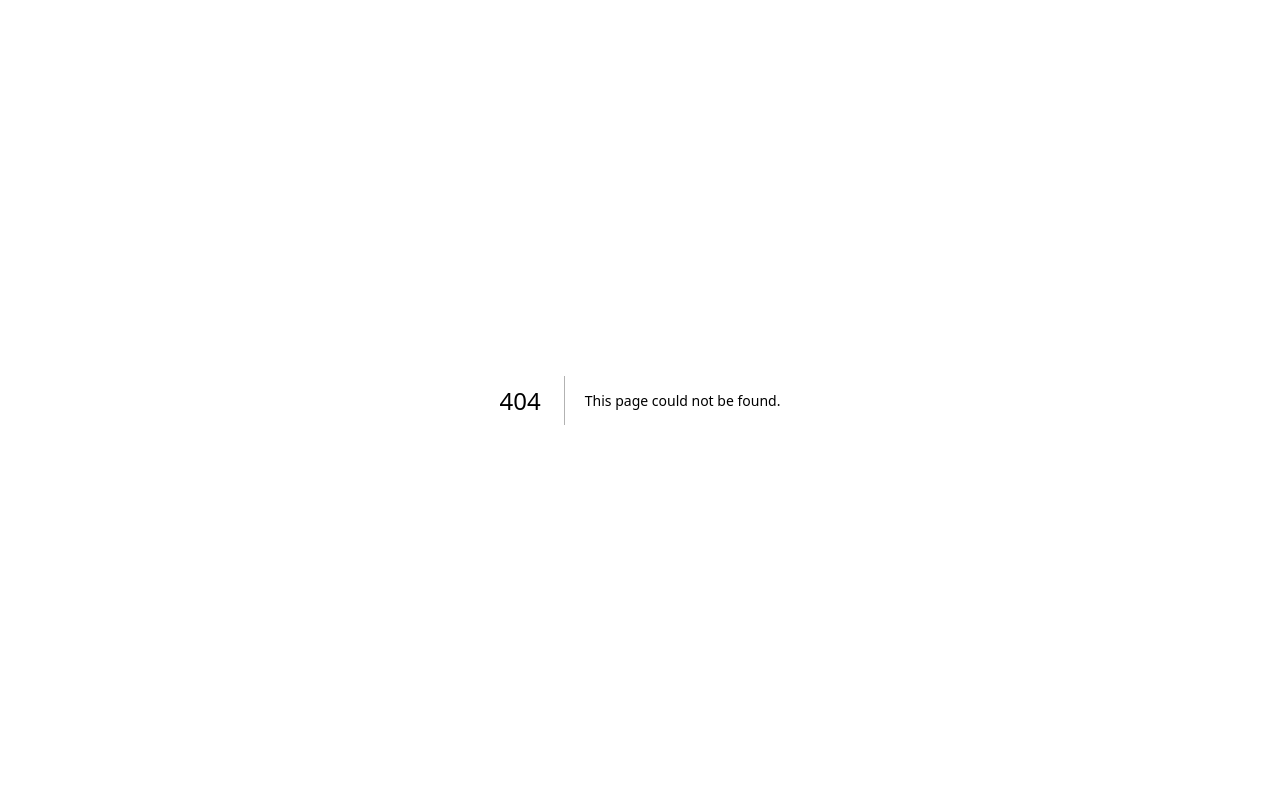
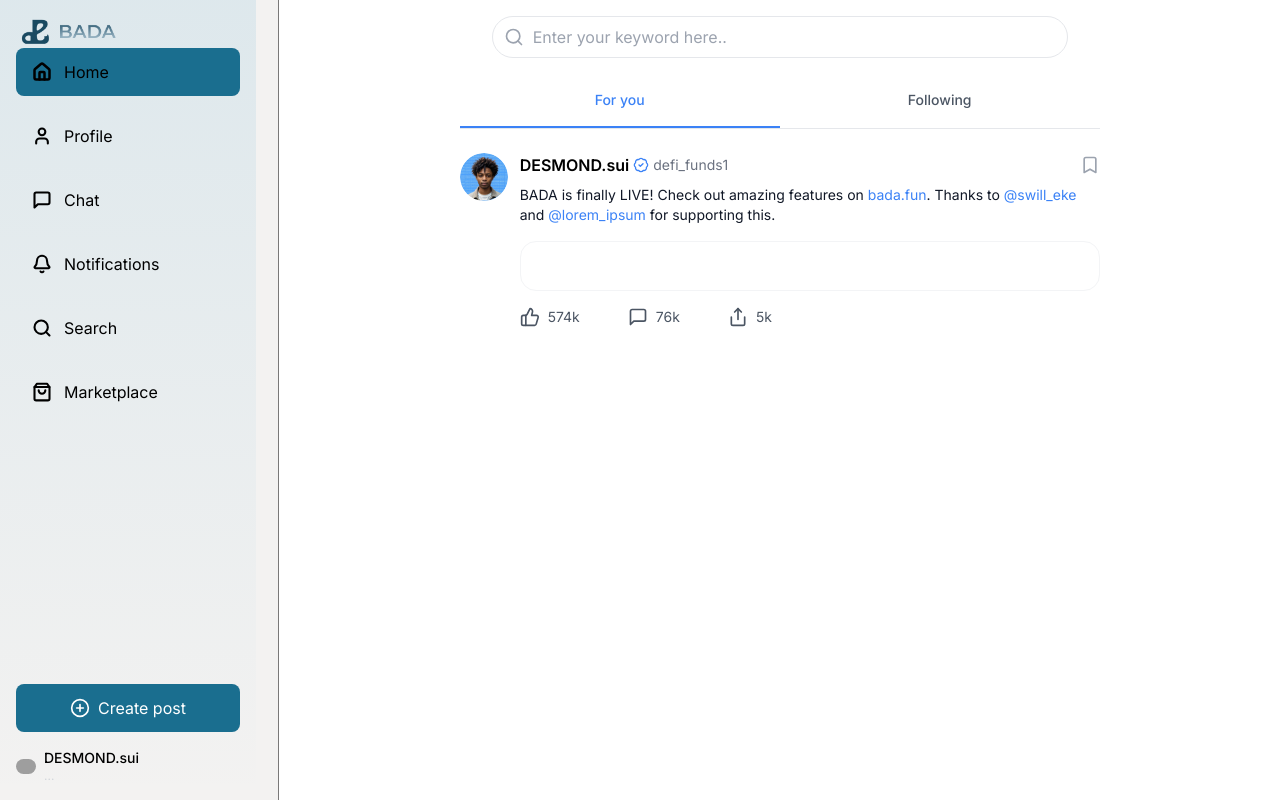
Before and after one commit to CinnamonfirJ/bada-web, a Next.js app: page /home in a window 1280 px wide. Before the commit this address had no page. Built offline with nearby package versions, Linux system fonts and the light colour scheme; grey boxes are pictures that could not be loaded.

Commit message:
new file:   app/(dashboard)/home/page.tsx

```diff
--- a/app/(dashboard)/admin/page.tsx
+++ /dev/null
@@ -1,57 +0,0 @@
-import { Bookmark, Heart, MessageSquare, Share2 } from "lucide-react";
-import Image from "next/image";
-
-const AdminPage = () => {
-  return (
-    <div>
-      {/* Main section */}
-      <div className='flex flex-col w-full md:w-2/3 p-4'>
-        <div className='bg-white shadow-md rounded-lg p-4'>
-          <div className='flex items-center space-x-4'>
-            <Image
-              src='/path-to-avatar.jpg'
-              alt='User Avatar'
-              width={40}
-              height={40}
-              className=' rounded-full'
-            />
-            <div>
-              <h2 className='font-bold text-lg flex items-center space-x-2'>
-                <span>DESMOND.sui</span>
-                <span className='text-blue-500'>
-                  <svg className='inline-block h-4 w-4'>
-                    <circle cx='12' cy='12' r='10' fill='currentColor' />
-                  </svg>
-                </span>
-              </h2>
-              <p className='text-sm text-gray-500'>@defi_funds1</p>
-            </div>
-          </div>
-          <p className='mt-4'>
-            BADA is finally LIVE! Check out amazing features on bada.fun. Thanks
-            to @swill.eke and @lorem_ipsum for supporting this.
-          </p>
-          <div className='flex items-center justify-between mt-4'>
-            <div className='flex space-x-4'>
-              <button className='flex items-center space-x-1 text-gray-600 hover:text-black'>
-                <Heart />
-                <span>574k</span>
-              </button>
-              <button className='flex items-center space-x-1 text-gray-600 hover:text-black'>
-                <MessageSquare />
-                <span>76k</span>
-              </button>
-              <button className='flex items-center space-x-1 text-gray-600 hover:text-black'>
-                <Share2 />
-                <span>5k</span>
-              </button>
-            </div>
-            <Bookmark className='text-gray-600 hover:text-black' />
-          </div>
-        </div>
-      </div>
-    </div>
-  );
-};
-
-export default AdminPage;
--- /dev/null
+++ b/app/(dashboard)/home/page.tsx
@@ -0,0 +1,50 @@
+import { FeedTabs } from "@/app/_components/FeedTabs";
+import { SearchBar } from "@/app/_components/SearchBar";
+import { Post } from "@/app/_components/Post";
+// import { Bookmark, Heart, MessageSquare, Share2 } from "lucide-react";
+// import Image from "next/image";
+
+const HomePage = () => {
+  return (
+    <main className='min-h-screen bg-white'>
+      <div className='max-w-2xl mx-auto px-4'>
+        <div className='py-4'>
+          <SearchBar />
+        </div>
+        <FeedTabs />
+        <Post
+          author={{
+            name: "DESMOND.sui",
+            handle: "defi_funds1",
+            avatar: "/assets/profile-pic.png?height=48&width=48",
+            isVerified: true,
+          }}
+          content={
+            <p>
+              BADA is finally LIVE! Check out amazing features on{" "}
+              <a href='#' className='text-blue-500 hover:underline'>
+                bada.fun
+              </a>
+              . Thanks to{" "}
+              <a href='#' className='text-blue-500 hover:underline'>
+                @swill_eke
+              </a>{" "}
+              and{" "}
+              <a href='#' className='text-blue-500 hover:underline'>
+                @lorem_ipsum
+              </a>{" "}
+              for supporting this.
+            </p>
+          }
+          metrics={{
+            likes: 574000,
+            comments: 76000,
+            shares: 5000,
+          }}
+        />
+      </div>
+    </main>
+  );
+};
+
+export default HomePage;
--- /dev/null
+++ b/app/_components/FeedTabs.tsx
@@ -0,0 +1,34 @@
+'use client'
+
+import { useState } from 'react'
+
+export function FeedTabs() {
+  const [activeTab, setActiveTab] = useState<'for-you' | 'following'>('for-you')
+
+  return (
+    <div className="border-b border-gray-200">
+      <div className="flex">
+        <button
+          onClick={() => setActiveTab('for-you')}
+          className={`flex-1 py-4 text-sm font-medium border-b-2 transition-colors ${
+            activeTab === 'for-you'
+              ? 'border-blue-500 text-blue-500'
+              : 'border-transparent text-gray-600 hover:text-gray-900'
+          }`}
+        >
+          For you
+        </button>
+        <button
+          onClick={() => setActiveTab('following')}
+          className={`flex-1 py-4 text-sm font-medium border-b-2 transition-colors ${
+            activeTab === 'following'
+              ? 'border-blue-500 text-blue-500'
+              : 'border-transparent text-gray-600 hover:text-gray-900'
+          }`}
+        >
+          Following
+        </button>
+      </div>
+    </div>
+  )
+}
--- a/app/_components/Menu.tsx
+++ b/app/_components/Menu.tsx
@@ -43,9 +43,13 @@ const Menu = () => {
             }`}
           >
             <link.icon
-              size={20}
+              size={20} // Adjust size
+              color='black' // Set color
+              strokeWidth={2.5} // Adjust stroke width
               className={`${
-                pathname === link.path ? "text-white" : "text-[#B3E5FC]"
+                pathname === link.path
+                  ? "text-white custom-icon"
+                  : "text-[#B3E5FC]"
               }`}
             />
             <span>{link.name}</span>
--- a/app/_components/Navbar.tsx
+++ b/app/_components/Navbar.tsx
@@ -62,8 +62,8 @@ const Navbar = () => {
 
       {/* Buttons */}
       <div className='hidden md:flex justify-center items-center gap-4'>
-        <Button to='/admin'>Login</Button>
-        <Button to='/admin' variant={"primary"}>
+        <Button to='/home'>Login</Button>
+        <Button to='/home' variant={"primary"}>
           See a Demo
         </Button>
       </div>
--- /dev/null
+++ b/app/_components/Post.tsx
@@ -0,0 +1,53 @@
+import { BadgeCheck, Bookmark } from "lucide-react";
+import Image from "next/image";
+import { PostMetrics } from "./PostMetrics";
+
+interface PostProps {
+  author: {
+    name: string;
+    handle: string;
+    avatar: string;
+    isVerified?: boolean;
+  };
+  content: string | React.ReactNode;
+  metrics: {
+    likes: number;
+    comments: number;
+    shares: number;
+  };
+}
+
+export function Post({ author, content, metrics }: PostProps) {
+  return (
+    <article className='py-6'>
+      <div className='flex items-start gap-3'>
+        <Image
+          src={author.avatar}
+          alt={author.name}
+          width={48}
+          height={48}
+          className='rounded-full'
+        />
+        <div className='flex-1 min-w-0'>
+          <div className='flex items-center justify-between'>
+            <div className='flex items-center gap-1'>
+              <span className='font-semibold'>{author.name}</span>
+              {author.isVerified && (
+                <BadgeCheck className='w-4 h-4 text-blue-500' />
+              )}
+              <span className='text-gray-500 text-sm'>{author.handle}</span>
+            </div>
+            <button className='text-gray-400 hover:text-gray-600'>
+              <Bookmark className='w-5 h-5' />
+            </button>
+          </div>
+          <div className='mt-2 text-gray-900 text-sm'>{content}</div>
+          <div className='mt-4 bg-white rounded-2xl p-6 border border-gray-100'>
+            {/* Content card */}
+          </div>
+          <PostMetrics {...metrics} />
+        </div>
+      </div>
+    </article>
+  );
+}
--- /dev/null
+++ b/app/_components/PostMetrics.tsx
@@ -0,0 +1,32 @@
+'use client'
+
+import { ThumbsUp, MessageSquare, Share } from 'lucide-react'
+
+interface PostMetricsProps {
+  likes: number
+  comments: number
+  shares: number
+}
+
+export function PostMetrics({ likes, comments, shares }: PostMetricsProps) {
+  const formatNumber = (num: number) => {
+    return num >= 1000 ? `${Math.floor(num / 1000)}k` : num.toString()
+  }
+
+  return (
+    <div className="flex items-center gap-12 mt-4">
+      <button className="flex items-center gap-2 text-gray-600 hover:text-gray-900">
+        <ThumbsUp className="w-5 h-5" />
+        <span className="text-sm">{formatNumber(likes)}</span>
+      </button>
+      <button className="flex items-center gap-2 text-gray-600 hover:text-gray-900">
+        <MessageSquare className="w-5 h-5" />
+        <span className="text-sm">{formatNumber(comments)}</span>
+      </button>
+      <button className="flex items-center gap-2 text-gray-600 hover:text-gray-900">
+        <Share className="w-5 h-5" />
+        <span className="text-sm">{formatNumber(shares)}</span>
+      </button>
+    </div>
+  )
+}
--- /dev/null
+++ b/app/_components/SearchBar.tsx
@@ -0,0 +1,14 @@
+import { Search } from 'lucide-react'
+
+export function SearchBar() {
+  return (
+    <div className="relative w-full max-w-xl mx-auto">
+      <Search className="absolute left-3 top-1/2 -translate-y-1/2 w-5 h-5 text-gray-400" />
+      <input
+        type="text"
+        placeholder="Enter your keyword here.."
+        className="w-full pl-10 pr-4 py-2 rounded-full border border-gray-200 focus:outline-none focus:border-gray-300"
+      />
+    </div>
+  )
+}
--- a/app/globals.css
+++ b/app/globals.css
@@ -69,3 +69,9 @@ body {
     text-wrap: balance;
   }
 }
+
+.custom-icon {
+  fill: none; /* Ensure no fill color */
+  stroke: black; /* Set stroke color */
+  stroke-width: 3; /* Adjust stroke width for boldness */
+}
```
Also changed, not shown: public/assets/profile-pic.png (added).
